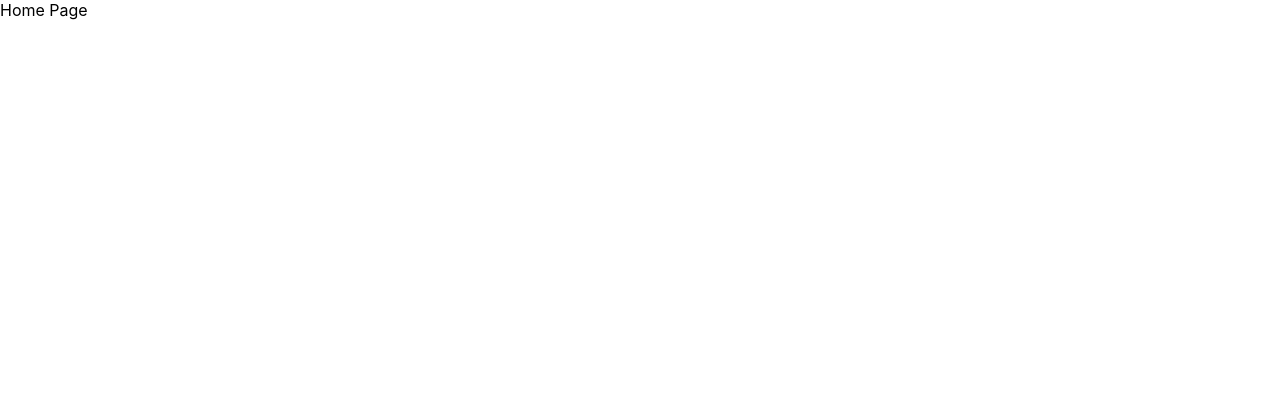
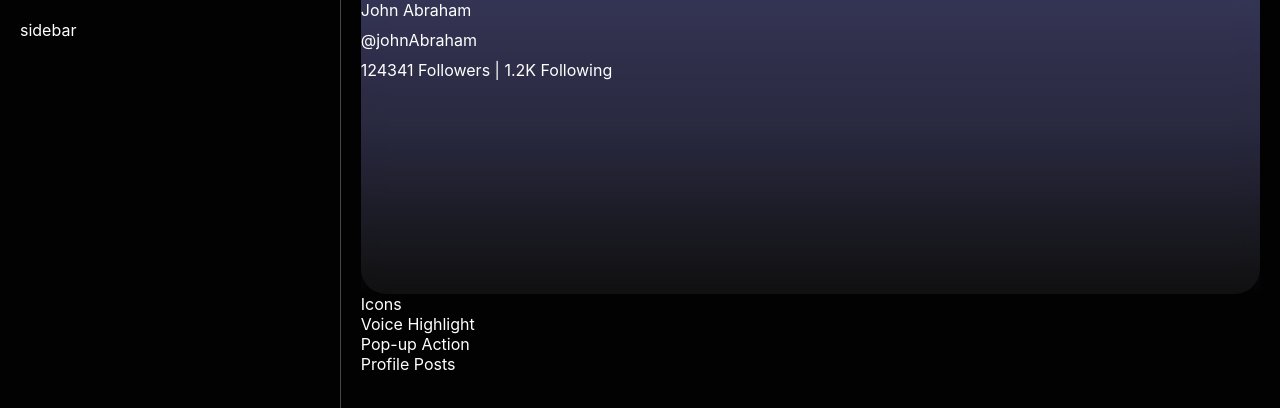
Before and after one commit to p-soham11/unmute-assignment, a React (Vite) app: page / in a window 1280 px wide. Shown: the top 408 px of the page. Built offline with nearby package versions, Linux system fonts and the light colour scheme.

Commit message:
Adding Skeleton

```diff
--- a/src/App.css
+++ b/src/App.css
@@ -1,7 +1,9 @@
 /** @format */
 
 #root {
-    max-width: viewport;
+    max-width: 1280px;
     margin: 0;
     padding: 0;
+    display: flex;
+    height: 100%;
 }
--- a/src/App.jsx
+++ b/src/App.jsx
@@ -1,11 +1,13 @@
 /** @format */
-
+import Sidebar from "./components/sidebar/sidebar";
+import Profile from "./components/profile/profile";
 import "./App.css";
 
 function App() {
     return (
         <>
-            <div>Home Page</div>
+            <Sidebar />
+            <Profile />
         </>
     );
 }
--- /dev/null
+++ b/src/components/profile/profile.css
@@ -0,0 +1,47 @@
+/** @format */
+
+.profile-content {
+    flex: 3 1 75%; /* Main content takes up 75% of the width */
+    padding: 0 20px;
+}
+.profile-header {
+    position: relative;
+    height: 35%;
+    overflow: hidden;
+    background: rgb(63, 63, 117);
+    background: linear-gradient(
+        180deg,
+        rgba(63, 63, 117, 1) 0%,
+        rgba(61, 61, 114, 1) 3%,
+        rgba(56, 56, 105, 1) 14%,
+        rgba(48, 48, 89, 1) 33%,
+        rgba(45, 45, 84, 1) 41%,
+        rgba(41, 41, 77, 1) 47%,
+        rgba(37, 37, 69, 1) 53%,
+        rgba(2, 2, 2, 1) 100%
+    );
+}
+
+.profile-overlay {
+    position: absolute;
+    top: 0;
+    left: 0;
+    width: 100%;
+    height: 100%;
+    background: rgba(38, 38, 38, 0.4); /* Semi-transparent white */
+    backdrop-filter: blur(10px); /* Apply blur effect */
+    z-index: 1;
+    border-radius: 0 0 25px 25px;
+}
+
+.profile-info {
+    position: relative; /* Ensure it is above the overlay */
+    z-index: 2; /* Make sure content is above the overlay */
+    color: #fff; /* Optional: Adjust text color to be readable over the overlay */
+    display: flex;
+    flex-direction: column;
+    gap: 10px; /* Space between items */
+}
+
+.profile-item {
+}
--- /dev/null
+++ b/src/components/profile/profile.jsx
@@ -0,0 +1,27 @@
+/** @format */
+
+import React from "react";
+import "./profile.css";
+
+function Profile() {
+    return (
+        <div className="profile-content">
+            <div className="profile-header">
+                <div className="profile-overlay"></div>
+                <div className="profile-info">
+                    <div className="profile-item">John Abraham</div>
+                    <div className="profile-item">@johnAbraham</div>
+                    <div className="profile-item">
+                        124341 Followers | 1.2K Following
+                    </div>
+                </div>
+            </div>
+            <div className="action-bar">Icons</div>
+            <div>Voice Highlight</div>
+            <div>Pop-up Action</div>
+            <div>Profile Posts</div>
+        </div>
+    );
+}
+
+export default Profile;
--- /dev/null
+++ b/src/components/sidebar/sidebar.css
@@ -0,0 +1,8 @@
+/** @format */
+
+.sidebar {
+    flex: 1 1 25%; /* Sidebar takes up 25% of the width */
+    padding: 20px;
+    border-right: 1px solid rgb(71, 70, 70);
+    height: 100vh;
+}
--- /dev/null
+++ b/src/components/sidebar/sidebar.jsx
@@ -0,0 +1,10 @@
+/** @format */
+
+import React from "react";
+import "./sidebar.css";
+
+function Sidebar() {
+    return <div className="sidebar">sidebar</div>;
+}
+
+export default Sidebar;
--- a/src/index.css
+++ b/src/index.css
@@ -9,4 +9,8 @@
 body {
     margin: 0;
     padding: 0;
+    height: 100%;
+    width: 100%;
+    background-color: rgb(3, 2, 2);
+    color: rgb(255, 255, 255);
 }
```
